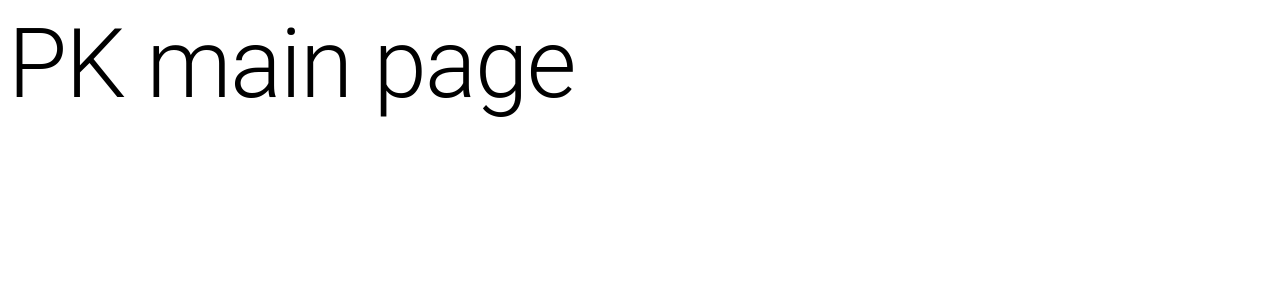
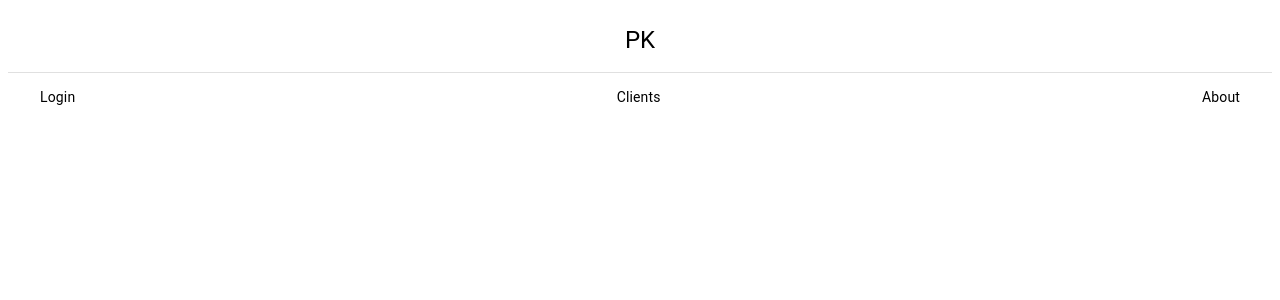
Before and after one commit to herlessalvarado/kinesya, a React (Create React App) app in the folder client/: page / in a window 1280 px wide. Shown: the top 300 px of the page. Built offline with nearby package versions, Linux system fonts and the light colour scheme.

Commit message:
first draft of header

```diff
--- a/client/src/App.tsx
+++ b/client/src/App.tsx
@@ -1,11 +1,15 @@
 import React from 'react';
-import Typography from '@material-ui/core/Typography';
+import Header from './components/Header';
+
+let sections: {title: string, url: string} [] = [
+  {title : "Login" , url : "#"},
+  {title : "Clients", url : "#"},
+  {title : "About", url : "#"}
+]
 
 function App() {
   return (
-    <Typography variant="h1" component="h2" gutterBottom>
-        PK main page
-      </Typography>
+    <Header title="PK" sections={sections}></Header>
   );
 }
 
--- /dev/null
+++ b/client/src/components/Header.tsx
@@ -0,0 +1,70 @@
+import React, { FC } from 'react';
+import { makeStyles } from '@material-ui/core/styles';
+import Toolbar from '@material-ui/core/Toolbar';
+import Typography from '@material-ui/core/Typography';
+import Link from '@material-ui/core/Link';
+
+const useStyles = makeStyles((theme) => ({
+  toolbar: {
+    borderBottom: `1px solid ${theme.palette.divider}`,
+  },
+  toolbarTitle: {
+    flex: 1,
+  },
+  toolbarSecondary: {
+    justifyContent: 'space-between',
+    overflowX: 'auto',
+  },
+  toolbarLink: {
+    padding: theme.spacing(1),
+    flexShrink: 0,
+  },
+}));
+
+interface Section {
+    title : string;
+    url : string;
+}
+
+interface HeaderProps {
+    title ?: string;
+    sections ?: Section[];
+}
+
+const Header:FC<HeaderProps> = (props : HeaderProps) => {
+  const classes = useStyles();
+  return (
+    <React.Fragment>
+      <Toolbar className={classes.toolbar}>
+        <Typography
+          component="h2"
+          variant="h5"
+          color="inherit"
+          align="center"
+          noWrap
+          className={classes.toolbarTitle}
+        >
+          {props.title}
+        </Typography>
+      </Toolbar>
+      <Toolbar component="nav" variant="dense" className={classes.toolbarSecondary}>
+      { props.sections ? props.sections.map((section: Section) => {
+          return(
+            <Link
+            color="inherit"
+            noWrap
+            key={section.title}
+            variant="body2"
+            href={section.url}
+            className={classes.toolbarLink}
+          >
+            {section.title}
+          </Link>
+          )
+         }) : null}
+      </Toolbar>
+    </React.Fragment>
+  );
+}
+
+export default Header;
```
Also changed, not shown: client/package.json (+7 -0 lines), client/.eslintrc.json (added), 1 other file (tests, documents, lock files or other folders).
